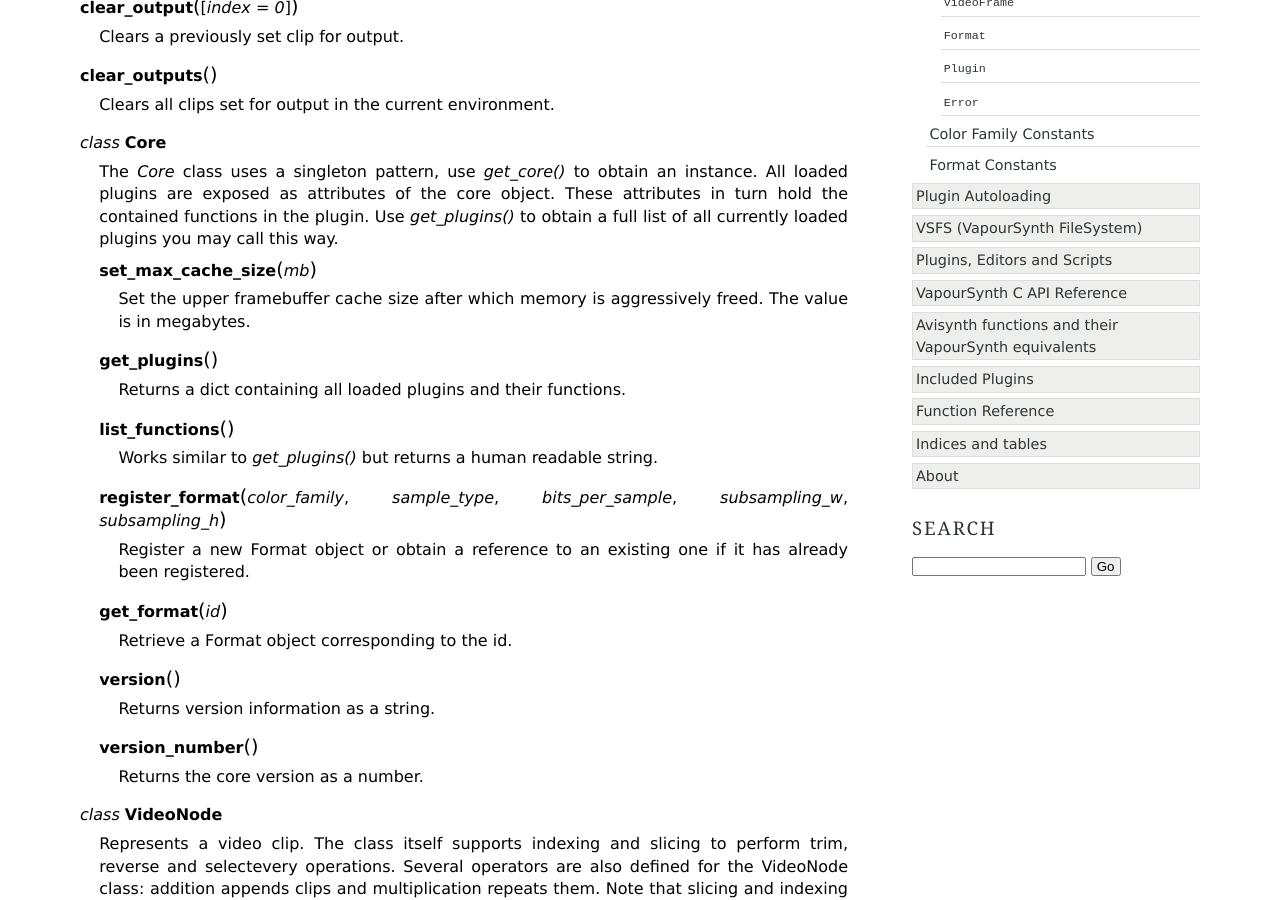
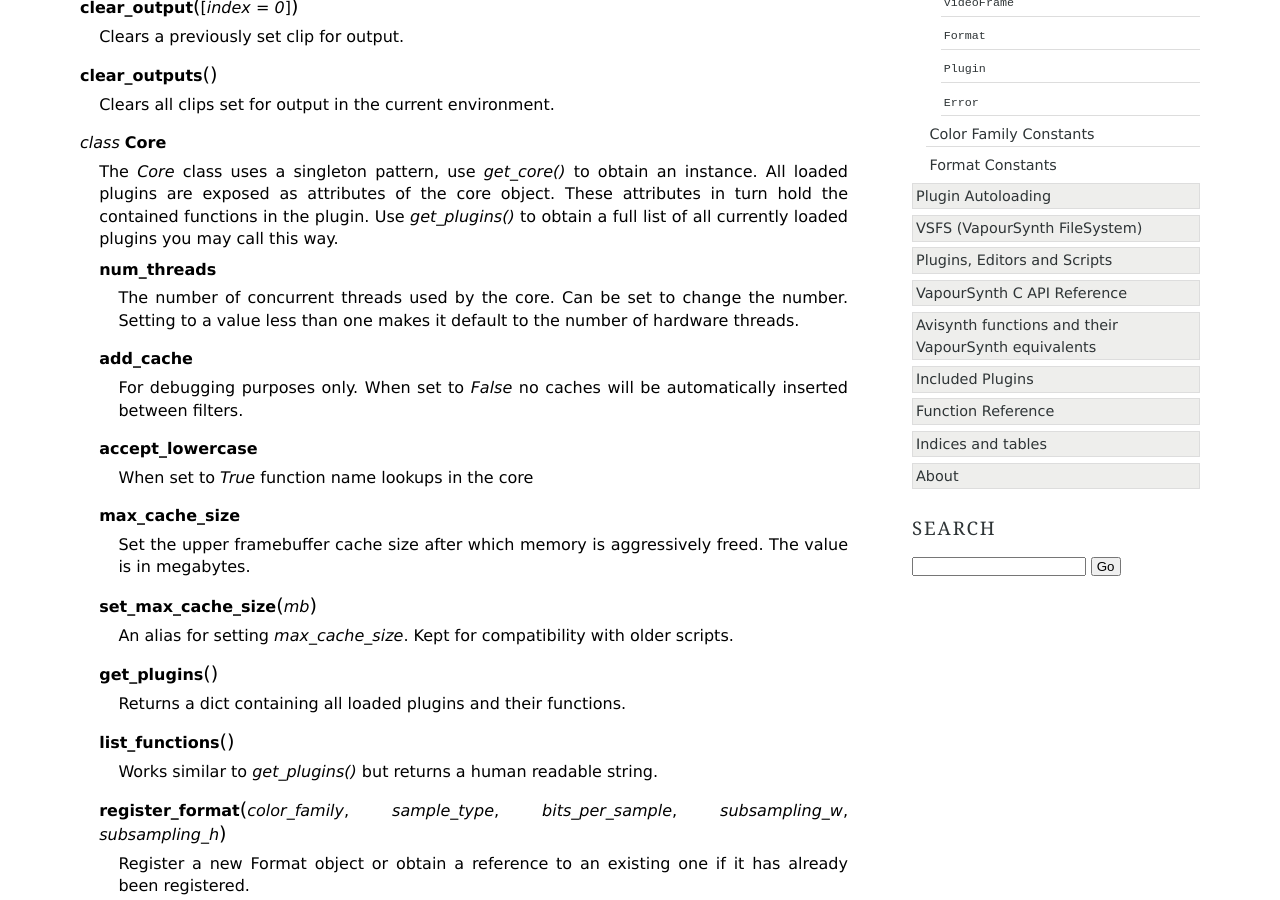
Before and after one commit to vapoursynth/vapoursynth, a Sphinx documentation site: the page built from doc/pythonreference.rst, in a window 1280 px wide and 900 px high, scrolled down 559 px. Built offline with Sphinx 7.4.7, drawn with Linux system fonts in a browser that asks for light colours; formulas are drawn with MathJax 3.

Commit message:
Add max_cache_size attribute

```diff
--- a/doc/pythonreference.rst
+++ b/doc/pythonreference.rst
@@ -37,10 +37,26 @@ Classes and Functions
    Use *get_plugins()* to obtain a full list of all currently loaded plugins
    you may call this way.
 
-   .. py:method:: set_max_cache_size(mb)
+   .. py:attribute:: num_threads
+
+      The number of concurrent threads used by the core. Can be set to change the number. Setting to a value less than one makes it default to the number of hardware threads.
+
+   .. py:attribute:: add_cache
+
+      For debugging purposes only. When set to *False* no caches will be automatically inserted between filters.
+
+   .. py:attribute:: accept_lowercase
+
+      When set to *True* function name lookups in the core
+
+   .. py:attribute:: max_cache_size
 
       Set the upper framebuffer cache size after which memory is aggressively
       freed. The value is in megabytes.
+
+   .. py:method:: set_max_cache_size(mb)
+
+      An alias for setting *max_cache_size*. Kept for compatibility with older scripts.
 
    .. py:method:: get_plugins()
 
```
Also changed, not shown: 2 other files.
